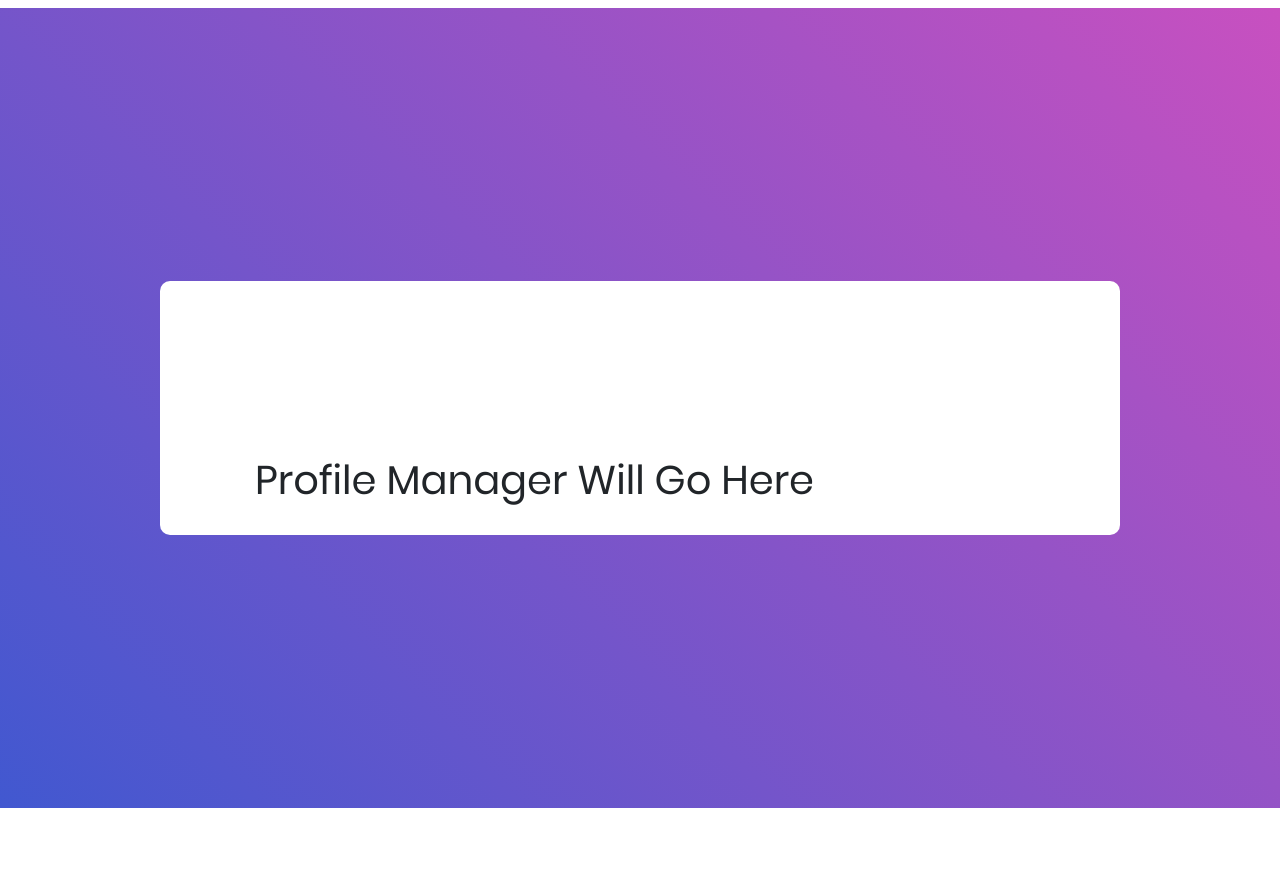
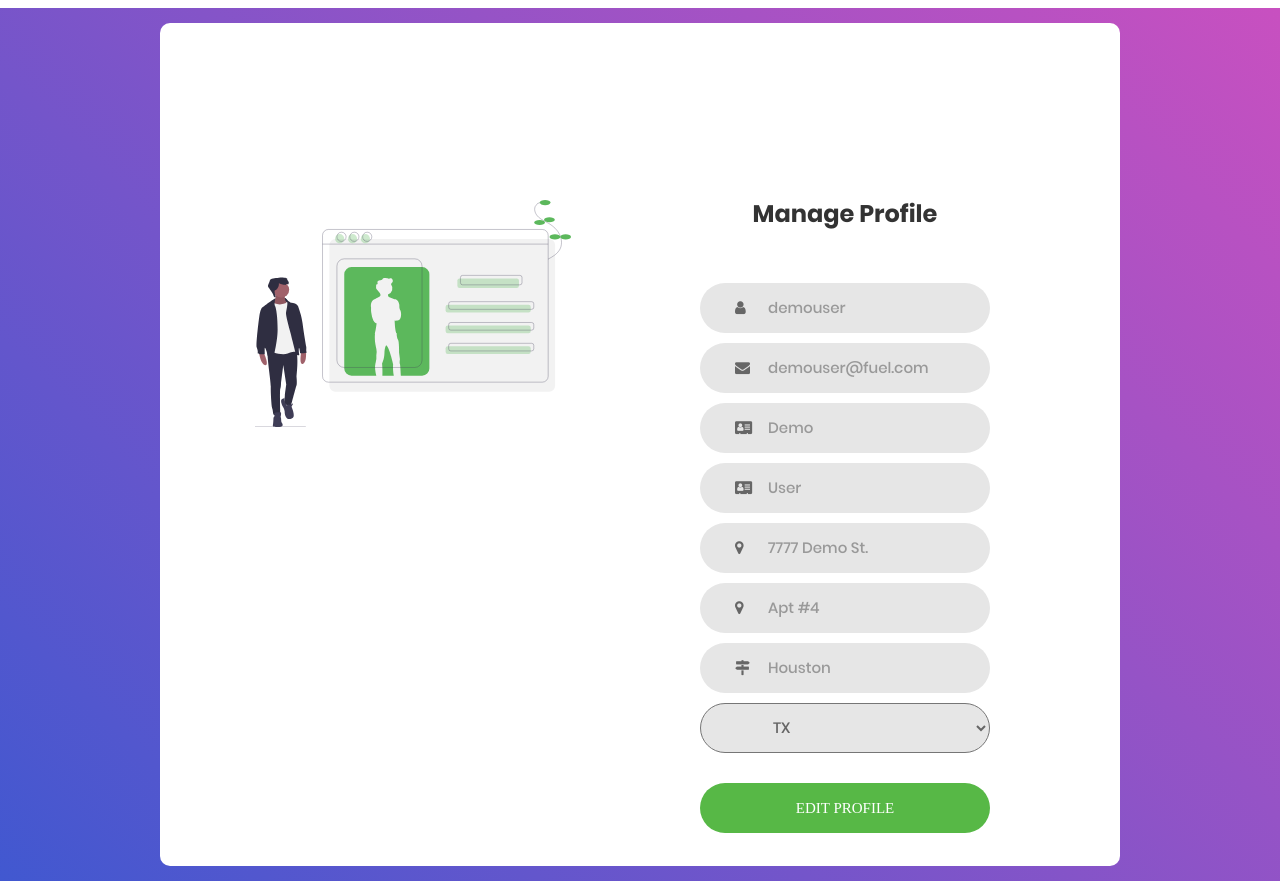
Before and after one commit to mpaustin1993/fuel-quote-generator, a PHP site: page /profilemanager.php in a window 1280 px wide. Shown: the part 318-1199 px from the top of the page. Before the commit the page ends 1126 px from the top, so only its background shows below. Run offline with PHP 8.4, Linux system fonts and the light colour scheme; some web fonts are replaced.

Commit message:
added password & profile management

```diff
--- a/fuelquoteform.php
+++ b/fuelquoteform.php
@@ -68,9 +68,9 @@
                     </div>
 
                     <div class="container-login100-form-btn">
-                        <a class="login100-form-btn" href="fuelquote.php" role="button">
+                        <button class="login100-form-btn" href="fuelquote.php" role="link">
                             Generate Quote
-                        </a>
+                        </button>
                     </div>
 
                 </form>
--- a/profilemanager.php
+++ b/profilemanager.php
@@ -24,17 +24,96 @@
 </head>
 
 <?php
-    include 'navbar.php';
-    ?>
+include 'navbar.php';
+?>
 
 <body>
 
     <div class="limiter">
         <div class="container-login100">
             <div class="wrap-login100">
+                <div class="login100-pic js-tilt" data-tilt>
+                    <img style="width: 30rem;" src="images/undraw_profile_6l1l.svg" alt="IMG">
 
-                <h1>Profile Manager Will Go Here</h1>
+                </div>
 
+                <form class="login100-form validate-form">
+                    <span class="login100-form-title">
+                        Manage Profile
+                    </span>
+
+                    <div class="wrap-input100">
+                        <input class=" input100" type="text" name="username" placeholder="demouser">
+                        <span class="focus-input100"></span>
+                        <span class="symbol-input100">
+                            <i class="fa fa-user" aria-hidden="true"></i>
+                        </span>
+                    </div>
+
+                    <div class="wrap-input100">
+                        <input class=" input100" type="text" name="email" placeholder="demouser@fuel.com">
+                        <span class="focus-input100"></span>
+                        <span class="symbol-input100">
+                            <i class="fa fa-envelope" aria-hidden="true"></i>
+                        </span>
+                    </div>
+
+                    <div class="wrap-input100">
+                        <input class=" input100" type="text" name="firstname" placeholder="Demo">
+                        <span class="focus-input100"></span>
+                        <span class="symbol-input100">
+                            <i class="fa fa-address-card" aria-hidden="true"></i>
+                        </span>
+                    </div>
+
+                    <div class="wrap-input100">
+                        <input class=" input100" type="text" name="lastname" placeholder="User">
+                        <span class="focus-input100"></span>
+                        <span class="symbol-input100">
+                            <i class="fa fa-address-card" aria-hidden="true"></i>
+                        </span>
+                    </div>
+
+                    <div class="wrap-input100">
+                        <input class=" input100" type="text" name="address1" placeholder="7777 Demo St.">
+                        <span class="focus-input100"></span>
+                        <span class="symbol-input100">
+                            <i class="fa fa-map-marker" aria-hidden="true"></i>
+                        </span>
+                    </div>
+
+                    <div class="wrap-input100">
+                        <input class=" input100" type="text" name="address2" placeholder="Apt #4">
+                        <span class="focus-input100"></span>
+                        <span class="symbol-input100">
+                            <i class="fa fa-map-marker" aria-hidden="true"></i>
+                        </span>
+                    </div>
+
+                    <div class="wrap-input100">
+                        <input class=" input100" type="text" name="city" placeholder="Houston">
+                        <span class="focus-input100"></span>
+                        <span class="symbol-input100">
+                            <i class="fa fa-map-signs" aria-hidden="true"></i>
+                        </span>
+                    </div>
+
+                    <div class="wrap-input100">
+                        <select class=" input100" type="text" name="state" placeholder="State">
+                            <option value="TX">TX</option>
+                            <option value="AZ">AZ</option>
+                            <option value="MS">MS</option>
+                            <option value="TE">TE</option>
+                        </select>
+
+                    </div>
+
+                    <div class="container-login100-form-btn">
+                        <button class="login100-form-btn">
+                            Edit Profile
+                        </button>
+                    </div>
+                </form>
             </div>
         </div>
     </div>
```
Also changed, not shown: passwordmanager.php (+38 -2 lines), signup.php (+8 -5 lines), images/undraw_my_password_d6kg.svg (added), images/undraw_profile_6l1l.svg (added).
